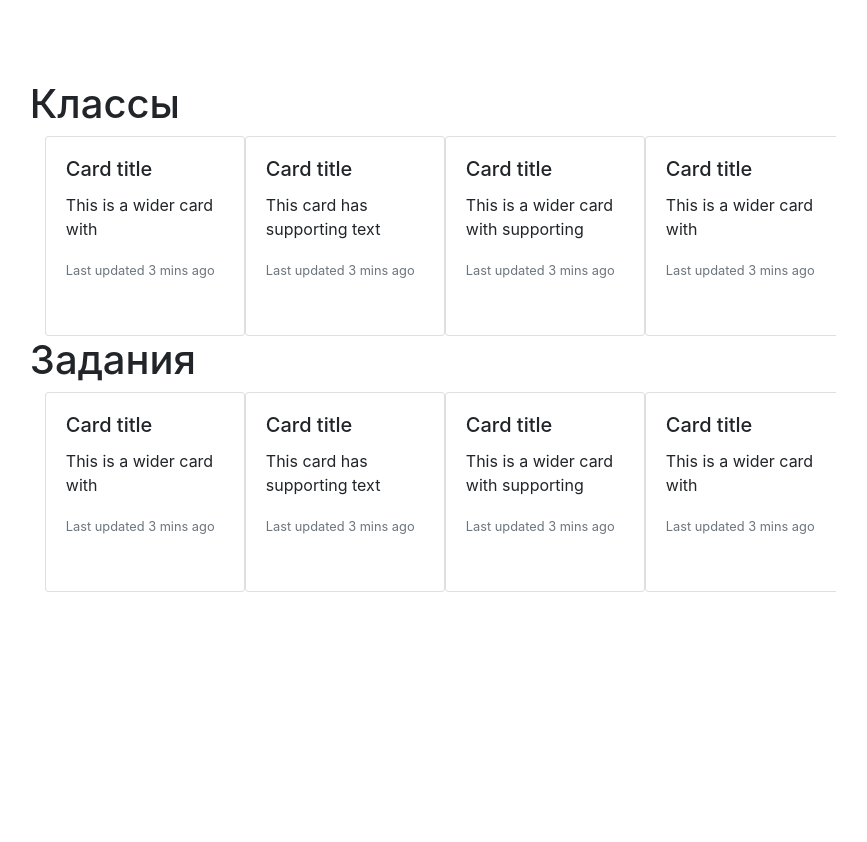
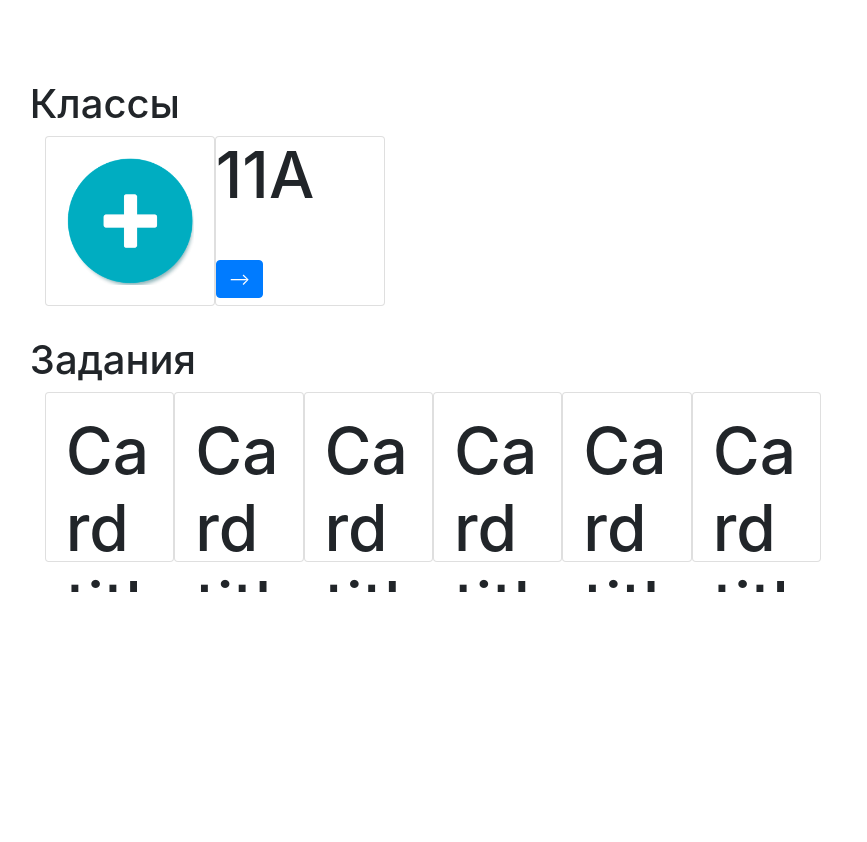
Before and after one commit to StephanYorchenko/rus_slovo, a Flask app: template templates/main.html in a window 1280 px wide. Shown: the whole page, without its empty margins (207-1074 px from the left). Run offline with Flask 2, Linux system fonts and the light colour scheme; the template is opened without the code that fills it, so the values that code supplies are empty; some libraries are stand-ins or nearby versions.

Commit message:
Create teachers front-end

```diff
--- a/static/style.css
+++ b/static/style.css
@@ -9,13 +9,24 @@
 }
 
 .card{
-	min-height: 170px;
-	min-width: 200px;
+	height: 170px;
+	width: 170px;
 }
 
 .container{
 	overflow-x: scroll;
-    overflow-y: inherit;
+    overflow-y: hidden;
 	height: 200px;
     display: flex;
 }
+
+.card-body{
+    height: 100%
+}
+img {
+    height: 100%;
+}
+
+.card-title{
+    font-size: 64px;
+}
--- a/templates/base.html
+++ b/templates/base.html
@@ -8,6 +8,7 @@
 
         <link rel="stylesheet" href="https://stackpath.bootstrapcdn.com/bootstrap/4.3.1/css/bootstrap.min.css" integrity="sha384-ggOyR0iXCbMQv3Xipma34MD+dH/1fQ784/j6cY/iJTQUOhcWr7x9JvoRxT2MZw1T" crossorigin="anonymous">
         <link rel="stylesheet" type="text/css" href="{{ url_for('static', filename='style.css') }}" />
+        <script type="text/javascript" src="{{ url_for('static', filename='js/main.js') }}"></script>
 
         <title>DataTagger</title>
     </head>
--- a/templates/main.html
+++ b/templates/main.html
@@ -2,47 +2,39 @@
 {% block content %}
 	<div class='main'>
 		<h1>Классы</h1>
-    	<div class="container">
+    	<div class="container" id="classes">
 		  <div class="card">
 		    <div class="card-body">
-		      <h5 class="card-title">Card title</h5>
-		      <p class="card-text">This is a wider card with </p>
-		      <p class="card-text"><small class="text-muted">Last updated 3 mins ago</small></p>
+		      <img src="{{url_for('static', filename='plus.png')}}" alt="">
 		    </div>
 		  </div>
-		  <div class="card">
-		    <div class="card-body">
-		      <h5 class="card-title">Card title</h5>
-		      <p class="card-text">This card has supporting text </p>
-		      <p class="card-text"><small class="text-muted">Last updated 3 mins ago</small></p>
-		    </div>
-		  </div>
-		  <div class="card">
-		    <div class="card-body">
-		      <h5 class="card-title">Card title</h5>
-		      <p class="card-text">This is a wider card with supporting </p>
-		      <p class="card-text"><small class="text-muted">Last updated 3 mins ago</small></p>
-		    </div>
-		  </div>
-		  <div class="card">
-		    <div class="card-body">
-		      <h5 class="card-title">Card title</h5>
-		      <p class="card-text">This is a wider card with</p>
-		      <p class="card-text"><small class="text-muted">Last updated 3 mins ago</small></p>
-		    </div>
-		  </div>
-		  <div class="card">
-		    <div class="card-body">
-		      <h5 class="card-title">Card title</h5>
-		      <p class="card-text">This is a wider card with</p>
-		      <p class="card-text"><small class="text-muted">Last updated 3 mins ago</small></p>
-		    </div>
-		  </div>
-		  <div class="card">
-		    <div class="card-body">
-		      <h5 class="card-title">Card title</h5>
-		      <p class="card-text">This is a wider card with</p>
-		      <p class="card-text"><small class="text-muted">Last updated 3 mins ago</small></p>
+		</div>
+
+		<script>
+			create_card_class('/', '11A');
+		</script>
+
+		<!-- <button type="button" class="btn btn-primary" data-toggle="modal" data-target="#exampleModal">
+		  Запустить модальное окно
+		</button> -->
+
+		<!-- Modal -->
+		<div class="modal fade" id="exampleModal" tabindex="-1" role="dialog" aria-labelledby="exampleModalLabel" aria-hidden="true">
+		  <div class="modal-dialog">
+		    <div class="modal-content">
+		      <div class="modal-header">
+		        <h5 class="modal-title" id="exampleModalLabel">Modal title</h5>
+		        <button type="button" class="close" data-dismiss="modal" aria-label="Close">
+		          <span aria-hidden="true">&times;</span>
+		        </button>
+		      </div>
+		      <div class="modal-body">
+		        ...
+		      </div>
+		      <div class="modal-footer">
+		        <button type="button" class="btn btn-secondary" data-dismiss="modal">Close</button>
+		        <button type="button" class="btn btn-primary">Save changes</button>
+		      </div>
 		    </div>
 		  </div>
 		</div>
```
Also changed, not shown: static/js/main.js (added, +42 -0 lines), static/plus.png (added).
